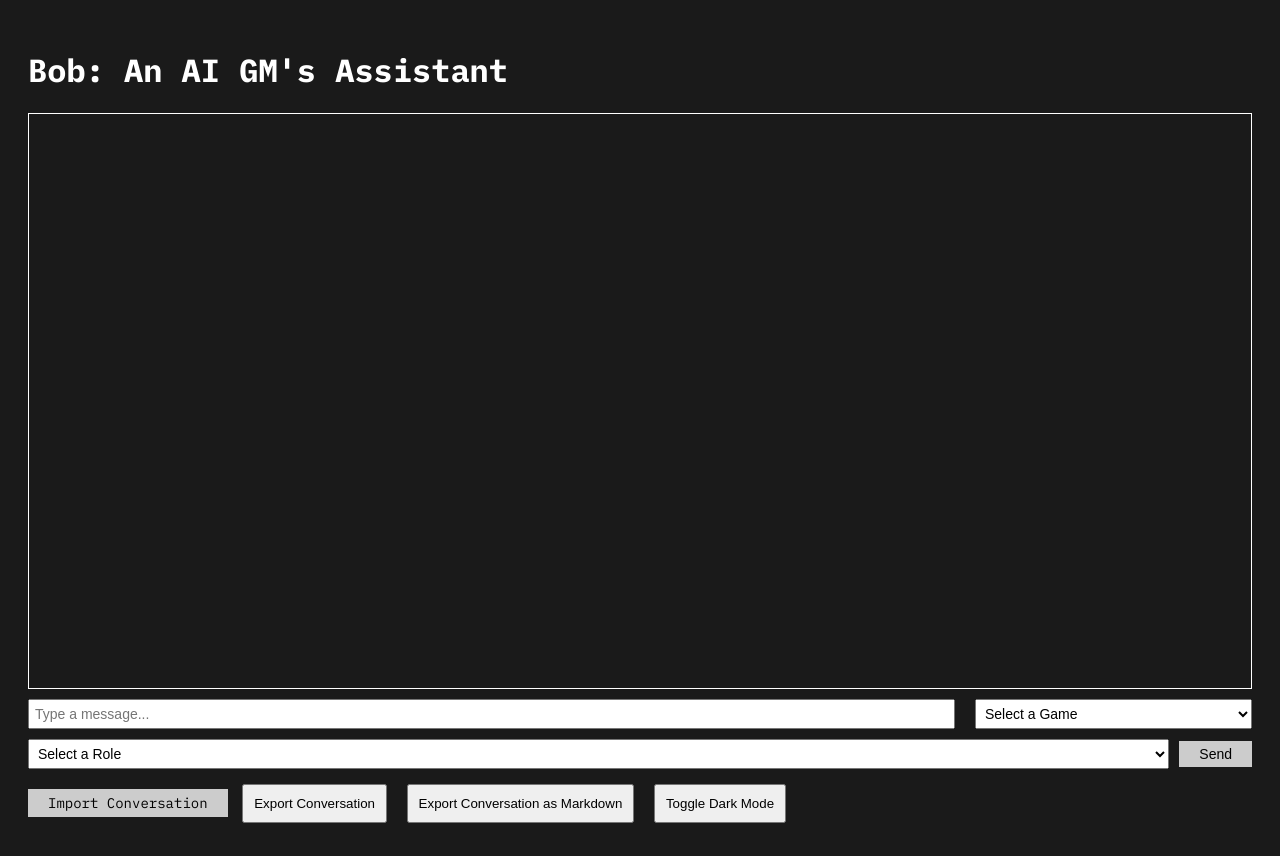
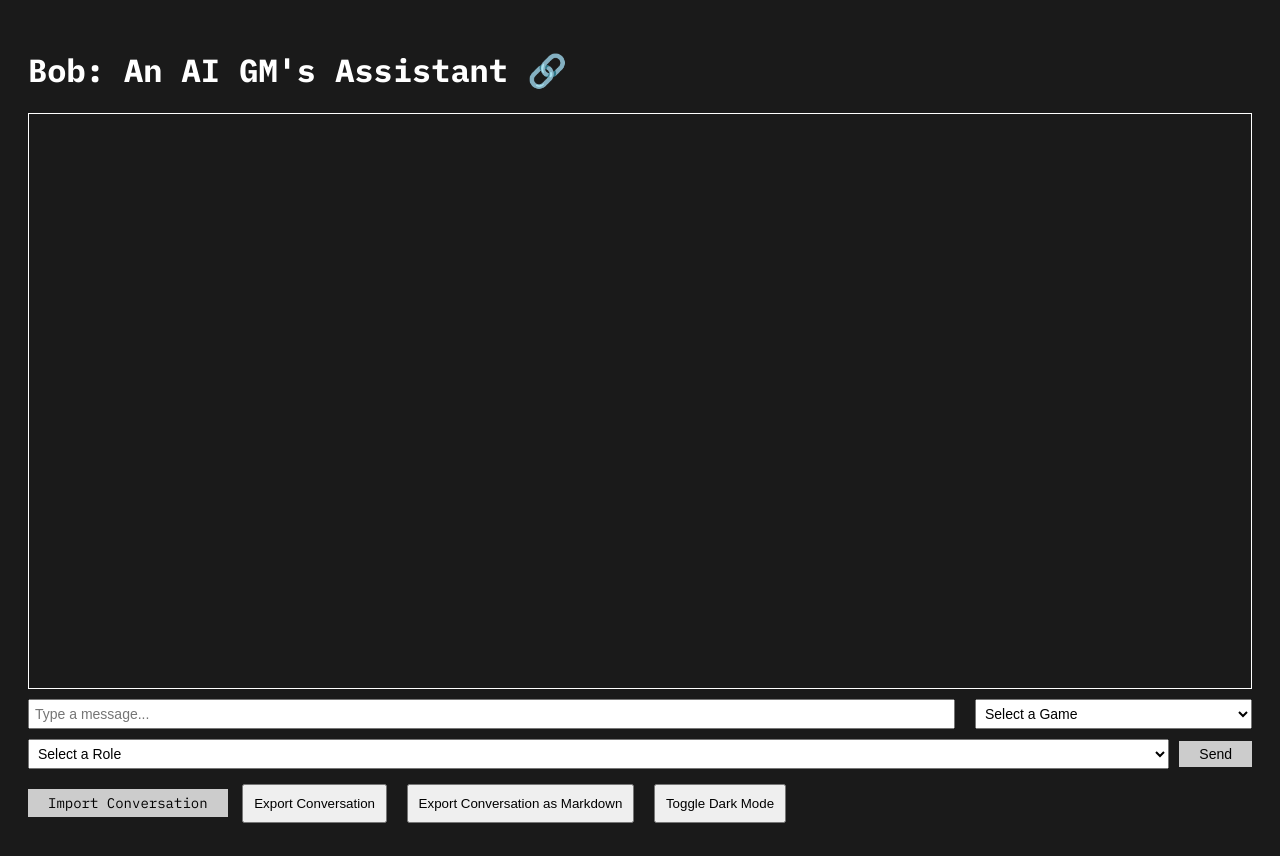
Before and after one commit to grueproof/bob, a website: page index.html in a window 1280 px wide. Drawn offline with nearby package versions, Linux system fonts and the light colour scheme.

Commit message:
Added a link to the github page

```diff
--- a/index.html
+++ b/index.html
@@ -192,7 +192,9 @@
 </head>
 
 <body class="dark-mode">
-    <h1>Bob: An AI GM's Assistant</h1>
+    <h1>Bob: An AI GM's Assistant <a style="text-decoration:none" href="https://github.com/grueproof/bob"
+            target="_blank">🔗</a>
+    </h1>
     <div id="pinnedMessages"></div>
     <div id="overlay" style="display: none;">
         <div id="overlayContent"></div>
```
